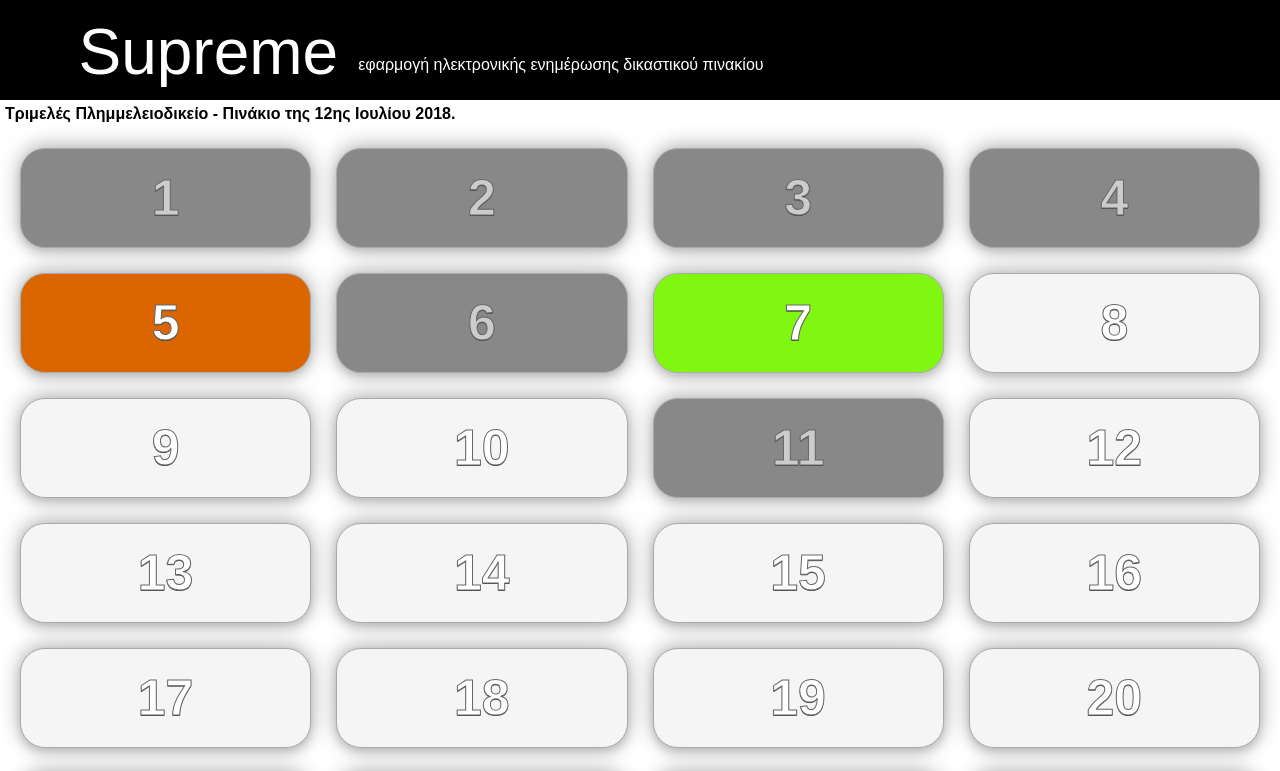
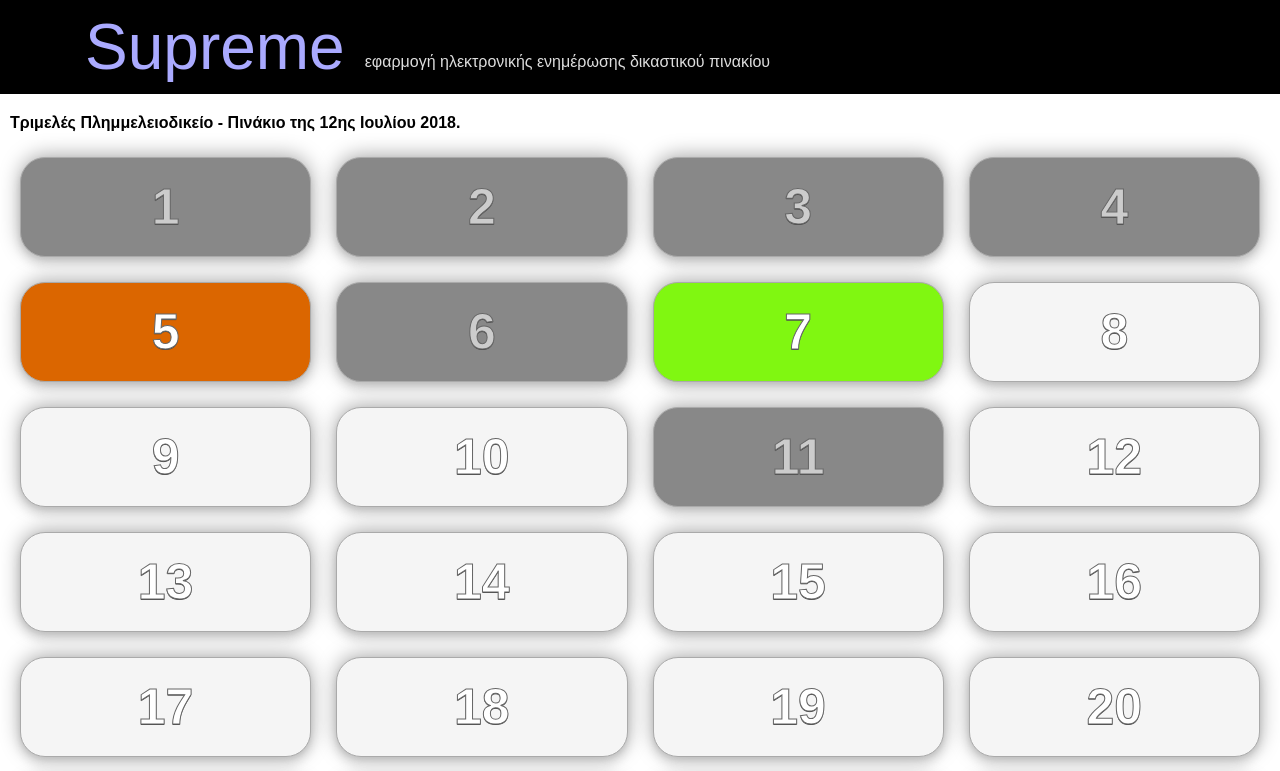
Before and after one commit to sgouros/supreme, a React (Create React App) app: page / in a window 1280 px wide. Shown: the top 771 px of the page. Built offline with nearby package versions, Linux system fonts and the light colour scheme.

Commit message:
by George Sgouros

```diff
--- a/src/App.js
+++ b/src/App.js
@@ -1,5 +1,5 @@
 import React, { Component } from "react";
-import logo from "./logo.jpeg";
+import logo from "./logo.png";
 import "./App.css";
 
 class App extends Component {
--- a/src/index.css
+++ b/src/index.css
@@ -23,8 +23,8 @@ body {
 
 .App-logo {
   animation: App-logo-spin infinite 20s linear;
-  height: 80px;
-  padding: 10px;
+  height: 55px;
+  padding: 15px;
 }
 
 .App-header {
@@ -40,11 +40,14 @@ body {
 
 .App-title {
   font-size: 4em;
-  padding-top: 15px;
+  padding-top: 10px;
+  padding-bottom: 10px;
   padding-right: 20px;
+  color: #aaf;
 }
 .App-title-description {
-  padding-top: 56px;
+  padding-top: 53px;
+  color: #ddd;
 }
 
 @keyframes App-logo-spin {
@@ -56,7 +59,9 @@ body {
   }
 }
 .app__main__courtDescription {
-  padding: 5px;
+  padding-top: 20px;
+  padding-left: 10px;
+  padding-bottom: 5px;
   font-weight: bold;
   text-align: left;
 }
```
Also changed, not shown: src/logo.png (added).
